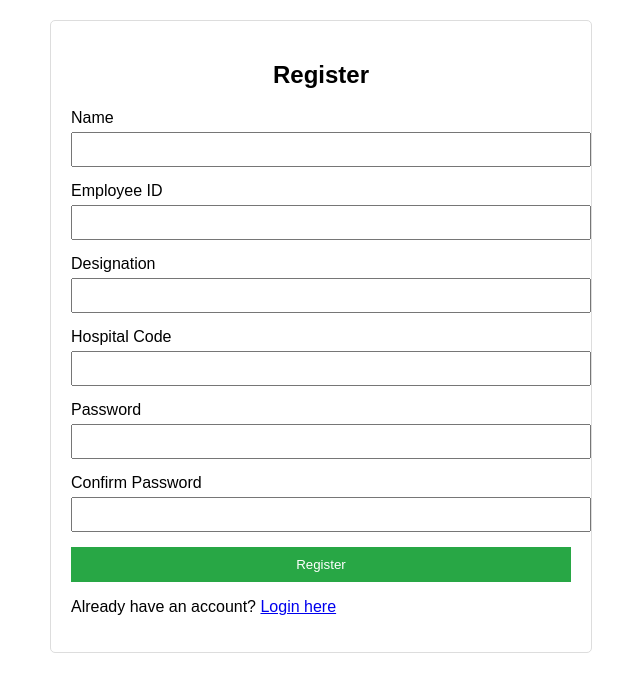
After one commit to ganapuram1106/Drug-Prediction-using-machine-learnign, a Flask app: page /register in a window 1280 px wide. The commit adds this page. Shown: the top 692 px of the page, without its empty margins (319-959 px from the left). Run offline with Flask 3, Linux system fonts and the light colour scheme.

Commit message:
user authecutiation services are added

```diff
--- a/app.py
+++ b/app.py
@@ -1,43 +1,121 @@
-from flask import Flask,render_template,request
+from flask import Flask, render_template, request, redirect, url_for, session, flash
+from werkzeug.security import generate_password_hash, check_password_hash
+from flask_sqlalchemy import SQLAlchemy
 import numpy as np
 import pandas as pd
 
 from sklearn.preprocessing import StandardScaler
-from src.pipeline.predict_pipeline import CustomData,PredictPipeline
+from src.pipeline.predict_pipeline import CustomData, PredictPipeline
 
-application=Flask(__name__)
+application = Flask(__name__)
 
-app=application
+app = application
+app.config['SQLALCHEMY_DATABASE_URI']='postgresql://postgres:Gvrganga892014.@localhost:5432/drug_prediction'
+app.config['SQLALCHEMY_TRACK_MODIFICATIONS']=False
+app.secret_key = 'drug'
 
-## Route for a home page
+db=SQLAlchemy(app)
 
+class employee(db.Model):
+    id = db.Column(db.Integer, primary_key=True)
+    emp_id = db.Column(db.String(50), unique=True, nullable=False)
+    name = db.Column(db.String(100), nullable=False)
+    designation = db.Column(db.String(100), nullable=False)
+    hospital_code = db.Column(db.Integer, nullable=False)
+    password_hash = db.Column(db.String(200), nullable=False)
+
+
+    def __init__(self,emp_id,name,designation,hospital_code,password_hash):
+        self.emp_id=emp_id
+        self.name=name
+        self.designation=designation
+        self.hospital_code=hospital_code
+        self.password_hash=password_hash
+
+
+with app.app_context():
+    db.create_all()
+
+
+# Route for the index page
 @app.route('/')
 def index():
     return render_template('index.html')
 
-@app.route('/predictdata',methods=['GET','POST'])
+# Route for predicting data
+@app.route('/predictdata', methods=['GET', 'POST'])
 def predict_datapoint():
-    if request.method=='GET':
+    if 'user_id' not in session:
+        flash('Please log in to access this page', 'warning')
+        return redirect(url_for('login'))
+
+    if request.method == 'GET':
         return render_template('home2.html')
     else:
-        data=CustomData(
+        data = CustomData(
             Age=int(request.form.get('age')),
             Sex=request.form.get('sex'),
             BP=request.form.get('bp'),
             Cholesterol=request.form.get('cholesterol'),
             Na_to_K=float(request.form.get('na_to_k'))
+        )
+        pred_df = data.get_data_as_data_frame()
+        predict_pipeline = PredictPipeline()
+        results = predict_pipeline.predict(pred_df)
+        return render_template('home2.html', results=results[0])
 
-        )
-        pred_df=data.get_data_as_data_frame()
-        print(pred_df)
-        print("Before Prediction")
+# Register route
+@app.route('/register', methods=['GET', 'POST'])
+def register():
+    if request.method == 'POST':
+        name = request.form['name']
+        emp_id = request.form['emp_id']
+        designation = request.form['designation']
+        hospital_code = request.form['hospital_code']
+        password = request.form['password']
+        confirm_password = request.form['confirm_password']
 
-        predict_pipeline=PredictPipeline()
-        print("Mid Prediction")
-        results=predict_pipeline.predict(pred_df)
-        print("after Prediction")
-        return render_template('home2.html',results=results[0])
+        # Check if employee ID is already registered
+        existing_user = employee.query.filter_by(emp_id=emp_id).first()
+        if existing_user:
+            flash('Employee ID already registered', 'danger')
+        elif password != confirm_password:
+            flash('Passwords do not match', 'danger')
+        else:
+            # Hash the password and create a new Employee entry
+            hashed_password = generate_password_hash(password)
+            new_employee = employee(emp_id=emp_id, name=name, designation=designation,
+                                    hospital_code=hospital_code, password_hash=hashed_password)
+            db.session.add(new_employee)
+            db.session.commit()
+            flash('Registration successful. Please log in.', 'success')
+            return redirect(url_for('login'))
+    return render_template('register.html')
+
+# Login route
+@app.route('/login', methods=['GET', 'POST'])
+def login():
+    if request.method == 'POST':
+        emp_id = request.form['emp_id']
+        password = request.form['password']
+
+        # Check if the employee exists
+        user = employee.query.filter_by(emp_id=emp_id).first()
+        if user and check_password_hash(user.password_hash, password):
+            session['user_id'] = user.emp_id
+            flash('Login successful.', 'success')
+            return redirect(url_for('predict_datapoint'))
+        else:
+            flash('Invalid employee ID or password', 'danger')
+    return render_template('login.html')
 
 
-if __name__=="__main__":
-    app.run(host="0.0.0.0",debug=True)
+@app.route('/logout')
+def logout():
+    session.pop('user_id', None)
+    flash('You have been logged out.', 'success')
+    return redirect(url_for('login'))
+
+
+if __name__ == "__main__":
+    app.run(host="0.0.0.0", debug=True)
--- a/requirements.txt
+++ b/requirements.txt
@@ -7,4 +7,6 @@ Flask
 dill
 pytest
 pytest-mock
+werkzeug
+sqlalchemy
 -e.
--- /dev/null
+++ b/templates/register.html
@@ -0,0 +1,61 @@
+<!DOCTYPE html>
+<html lang="en">
+<head>
+    <meta charset="UTF-8">
+    <meta name="viewport" content="width=device-width, initial-scale=1.0">
+    <title>Register</title>
+    <style>
+        body { font-family: Arial, sans-serif; margin: 0; padding: 20px; }
+        .container { max-width: 500px; margin: auto; padding: 20px; border: 1px solid #ddd; border-radius: 5px; }
+        h2 { text-align: center; }
+        .form-group { margin-bottom: 15px; }
+        label { display: block; margin-bottom: 5px; }
+        input[type="text"], input[type="password"] { width: 100%; padding: 8px; }
+        .btn { width: 100%; padding: 10px; background-color: #28a745; color: #fff; border: none; cursor: pointer; }
+        .btn:hover { background-color: #218838; }
+        .flash { color: red; text-align: center; }
+    </style>
+</head>
+<body>
+    <div class="container">
+        <h2>Register</h2>
+        {% with messages = get_flashed_messages(with_categories=true) %}
+            {% if messages %}
+                <div class="flash">
+                    {% for category, message in messages %}
+                        <p>{{ message }}</p>
+                    {% endfor %}
+                </div>
+            {% endif %}
+        {% endwith %}
+        <form method="POST">
+            <div class="form-group">
+                <label for="name">Name</label>
+                <input type="text" id="name" name="name" required>
+            </div>
+            <div class="form-group">
+                <label for="emp_id">Employee ID</label>
+                <input type="text" id="emp_id" name="emp_id" required>
+            </div>
+            <div class="form-group">
+                <label for="designation">Designation</label>
+                <input type="text" id="designation" name="designation" required>
+            </div>
+            <div class="form-group">
+                <label for="hospital_code">Hospital Code</label>
+                <input type="text" id="hospital_code" name="hospital_code" required>
+            </div>
+            <div class="form-group">
+                <label for="password">Password</label>
+                <input type="password" id="password" name="password" required>
+            </div>
+            <div class="form-group">
+                <label for="confirm_password">Confirm Password</label>
+                <input type="password" id="confirm_password" name="confirm_password" required>
+            </div>
+            <button type="submit" class="btn">Register</button>
+        </form>
+        <p>Already have an account? <a href="{{ url_for('login') }}">Login here</a></p>
+    </div>
+</body>
+</html>
```
Also changed, not shown: templates/home.html (deleted, +0 -54 lines), templates/index.html (+16 -4 lines), templates/login.html (added, +45 -0 lines).
